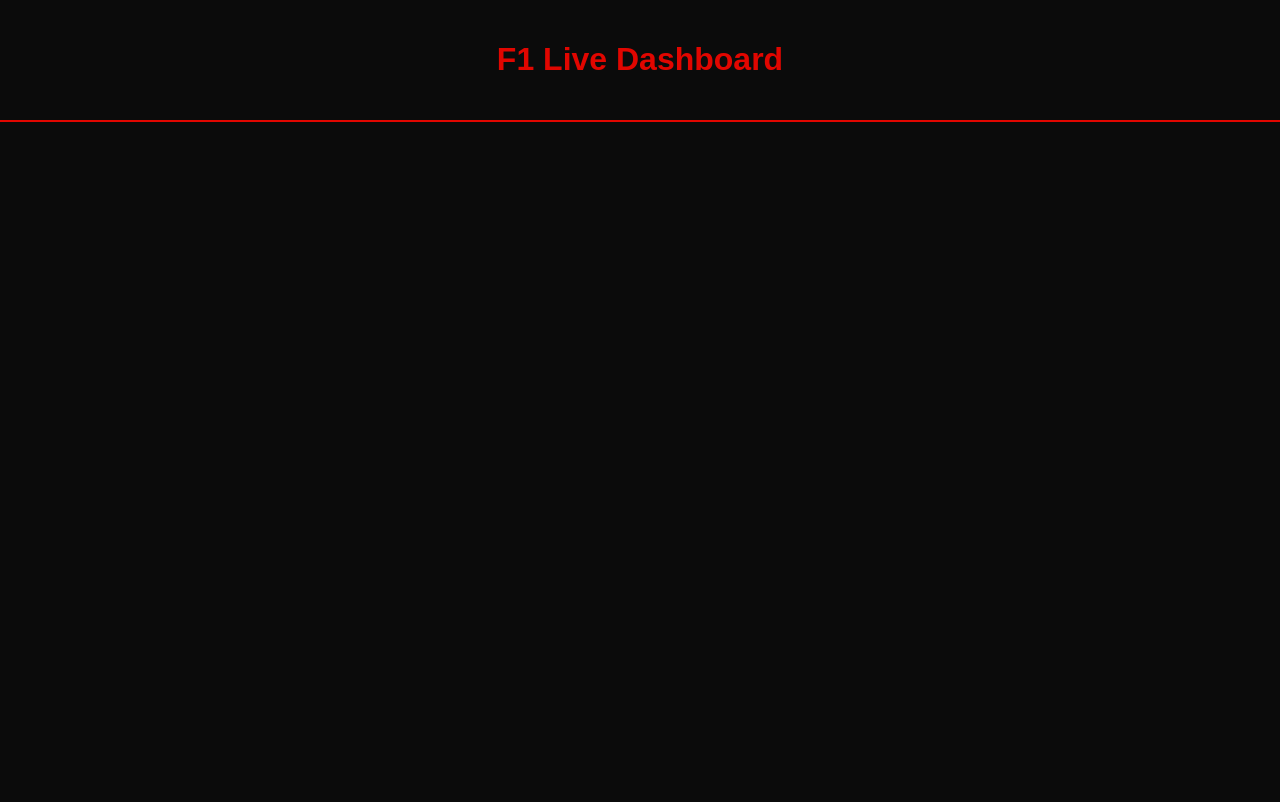
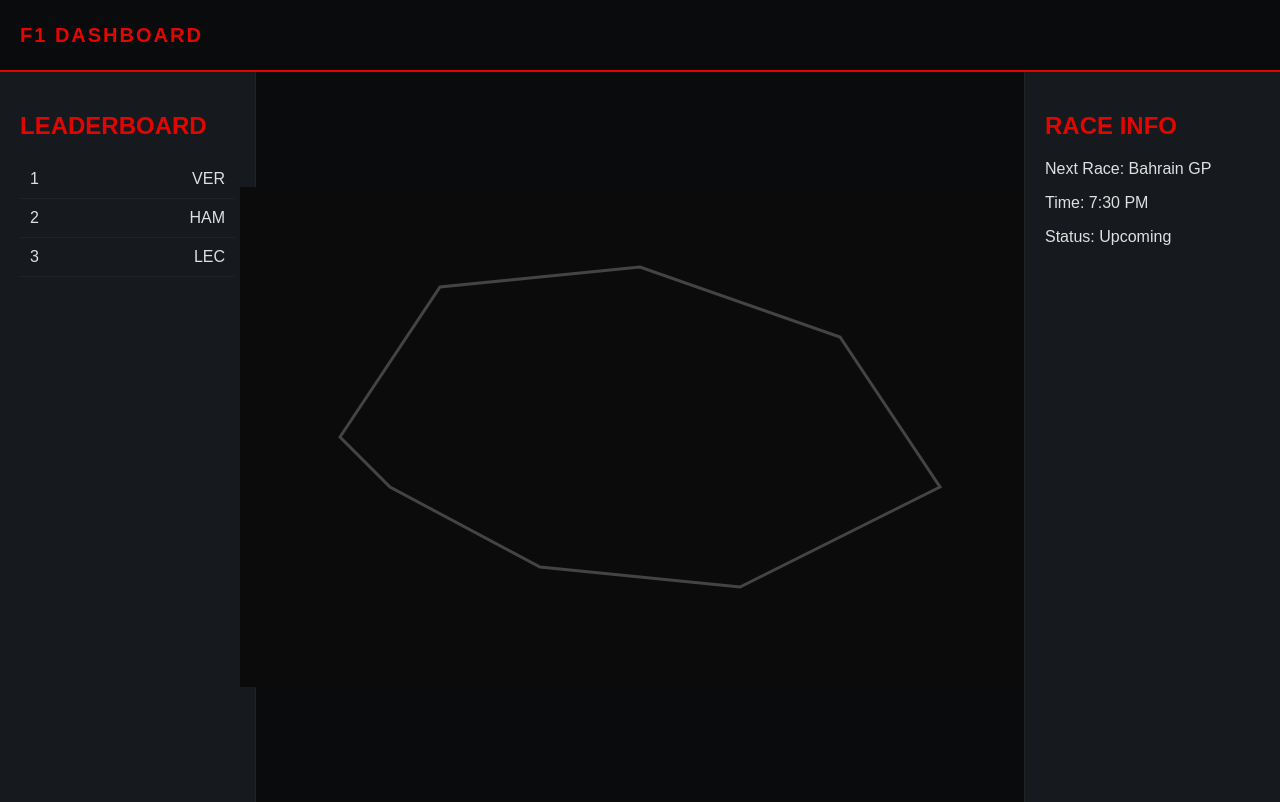
Before and after one commit to SACHITH31/f1-live-dashboard, a React (Create React App) app in the folder client/: page / in a window 1280 px wide. Built offline with nearby package versions, Linux system fonts and the light colour scheme; no server answers.

Commit message:
created the folder structure and modified the ui

```diff
--- a/client/src/components/Canvas/Canvas.js
+++ b/client/src/components/Canvas/Canvas.js
@@ -1,42 +1,54 @@
-import { useEffect, useRef, useState } from "react";
-import { getCars } from "../../services/api";
-import "./Canvas.css";
+import { useEffect, useRef, useState } from "react"
+import { getCars } from "../../services/api"
+import { trackPath } from "../../services/track"
+import "./Canvas.css"
 
 function Canvas() {
-  const canvasRef = useRef(null);
-  const [cars, setCars] = useState([]);
+  const canvasRef = useRef(null)
+  const [cars, setCars] = useState([])
 
   useEffect(() => {
     const interval = setInterval(() => {
-      getCars().then((data) => setCars(data));
-    }, 3000);
+      getCars().then(data => setCars(data))
+    }, 3000)
 
-    return () => clearInterval(interval);
-  }, []);
+    return () => clearInterval(interval)
+  }, [])
 
   useEffect(() => {
-    const canvas = canvasRef.current;
-    const ctx = canvas.getContext("2d");
+    const canvas = canvasRef.current
+    const ctx = canvas.getContext("2d")
 
-    ctx.fillStyle = "#0b0b0b";
-    ctx.fillRect(0, 0, canvas.width, canvas.height);
+    ctx.fillStyle = "#0b0b0b"
+    ctx.fillRect(0, 0, canvas.width, canvas.height)
 
-    if (!Array.isArray(cars)) return;
+    // 🛣️ Draw track
+    ctx.beginPath()
+    ctx.strokeStyle = "#444"
+    ctx.lineWidth = 3
 
-    cars.forEach((car) => {
-      if (!car.x || !car.y) return;
+    trackPath.forEach((point, index) => {
+      if (index === 0) ctx.moveTo(point.x, point.y)
+      else ctx.lineTo(point.x, point.y)
+    })
 
-      const x = (car.x % 1000) * 0.7;
-      const y = (car.y % 1000) * 0.4;
+    ctx.closePath()
+    ctx.stroke()
 
-      ctx.beginPath();
-      ctx.arc(x, y, 5, 0, 2 * Math.PI);
-      ctx.fillStyle = "#e10600";
-      ctx.fill();
-    });
-  }, [cars]);
+    // 🚗 Draw cars on track
+    cars.forEach((car, i) => {
+      const index = i % trackPath.length
+      const point = trackPath[index]
 
-  return <canvas ref={canvasRef} width={800} height={500} />;
+      ctx.beginPath()
+      ctx.arc(point.x, point.y, 6, 0, 2 * Math.PI)
+      ctx.fillStyle = "#e10600"
+      ctx.fill()
+    })
+
+  }, [cars])
+
+  return <canvas ref={canvasRef} width={800} height={500} />
 }
 
-export default Canvas;
+export default Canvas
--- /dev/null
+++ b/client/src/components/Leaderboard/Leaderboard.css
@@ -0,0 +1,16 @@
+.leaderboard {
+  padding: 20px;
+}
+
+.leaderboard h2 {
+  color: #e10600;
+  margin-bottom: 20px;
+}
+
+.driver {
+  display: flex;
+  justify-content: space-between;
+  padding: 10px;
+  border-bottom: 1px solid #222;
+  color: #e0e0e0;
+}
--- /dev/null
+++ b/client/src/components/Leaderboard/Leaderboard.js
@@ -0,0 +1,23 @@
+import "./Leaderboard.css"
+
+function Leaderboard() {
+  return (
+    <div className="leaderboard">
+      <h2>LEADERBOARD</h2>
+
+      <div className="driver">
+        <span>1</span> <span>VER</span>
+      </div>
+
+      <div className="driver">
+        <span>2</span> <span>HAM</span>
+      </div>
+
+      <div className="driver">
+        <span>3</span> <span>LEC</span>
+      </div>
+    </div>
+  )
+}
+
+export default Leaderboard
--- /dev/null
+++ b/client/src/components/Navbar/Navbar.css
@@ -0,0 +1,14 @@
+.navbar {
+  height: 70px;
+  background-color: #0a0b0d;
+  border-bottom: 2px solid #e10600;
+  display: flex;
+  align-items: center;
+  padding-left: 20px;
+}
+
+.navbar h1 {
+  color: #e10600;
+  font-size: 20px;
+  letter-spacing: 2px;
+}
--- /dev/null
+++ b/client/src/components/Navbar/Navbar.js
@@ -0,0 +1,11 @@
+import "./Navbar.css"
+
+function Navbar() {
+  return (
+    <div className="navbar">
+      <h1>F1 DASHBOARD</h1>
+    </div>
+  )
+}
+
+export default Navbar
--- /dev/null
+++ b/client/src/components/RaceInfo/RaceInfo.css
@@ -0,0 +1,9 @@
+.raceinfo {
+  padding: 20px;
+  color: #e0e0e0;
+}
+
+.raceinfo h2 {
+  color: #e10600;
+  margin-bottom: 20px;
+}
--- /dev/null
+++ b/client/src/components/RaceInfo/RaceInfo.js
@@ -0,0 +1,15 @@
+import "./RaceInfo.css"
+
+function RaceInfo() {
+  return (
+    <div className="raceinfo">
+      <h2>RACE INFO</h2>
+
+      <p>Next Race: Bahrain GP</p>
+      <p>Time: 7:30 PM</p>
+      <p>Status: Upcoming</p>
+    </div>
+  )
+}
+
+export default RaceInfo
--- a/client/src/pages/Dashboard.css
+++ b/client/src/pages/Dashboard.css
@@ -0,0 +1,27 @@
+.dashboard {
+  height: 100vh;
+  background-color: #0a0b0d;
+}
+
+.main {
+  display: grid;
+  grid-template-columns: 20% 60% 20%;
+  height: calc(100vh - 70px);
+}
+
+.left,
+.right {
+  background-color: #16191e;
+  border-right: 1px solid #222;
+}
+
+.right {
+  border-left: 1px solid #222;
+  border-right: none;
+}
+
+.center {
+  display: flex;
+  justify-content: center;
+  align-items: center;
+}
--- a/client/src/pages/Dashboard.js
+++ b/client/src/pages/Dashboard.js
@@ -1,12 +1,27 @@
-import Header from "../components/Header/Header"
+import Navbar from "../components/Navbar/Navbar"
+import Leaderboard from "../components/Leaderboard/Leaderboard"
 import Canvas from "../components/Canvas/Canvas"
+import RaceInfo from "../components/RaceInfo/RaceInfo.js"
 import "./Dashboard.css"
 
 function Dashboard() {
   return (
-    <div>
-      <Header />
-      <Canvas />
+    <div className="dashboard">
+      <Navbar />
+
+      <div className="main">
+        <div className="left">
+          <Leaderboard />
+        </div>
+
+        <div className="center">
+          <Canvas />
+        </div>
+
+        <div className="right">
+          <RaceInfo />
+        </div>
+      </div>
     </div>
   )
 }
--- /dev/null
+++ b/client/src/services/track.js
@@ -0,0 +1,10 @@
+export const trackPath = [
+  { x: 100, y: 250 },
+  { x: 200, y: 100 },
+  { x: 400, y: 80 },
+  { x: 600, y: 150 },
+  { x: 700, y: 300 },
+  { x: 500, y: 400 },
+  { x: 300, y: 380 },
+  { x: 150, y: 300 }
+]
```
